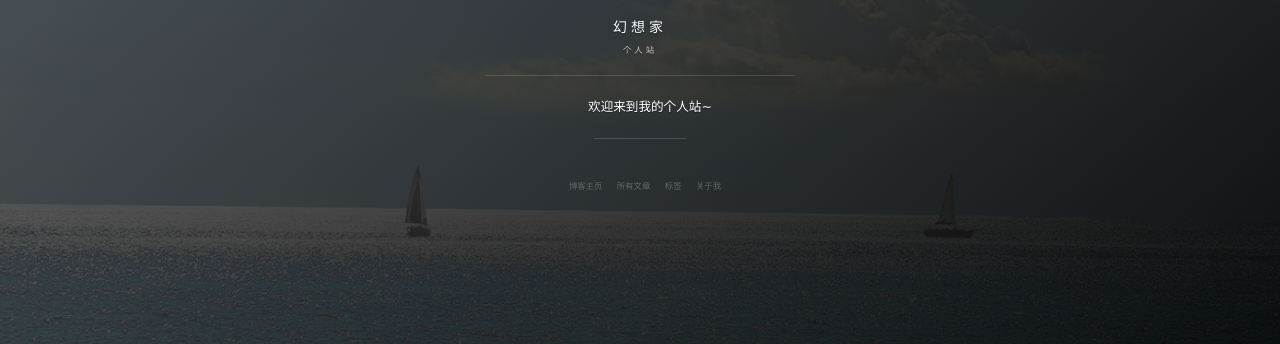
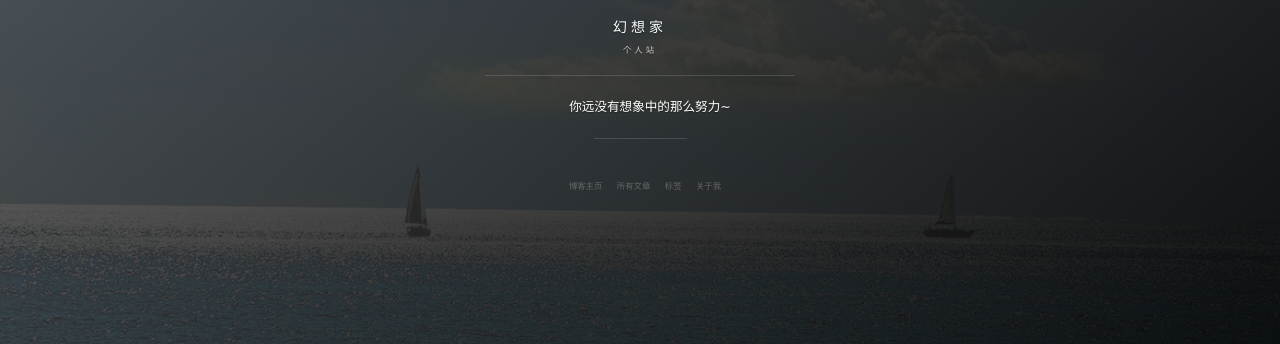
Before and after one commit to eternity-007/eternity-007.github.io, a Jekyll site: the page built from index.html, in a window 1280 px wide. Shown: the part 409-753 px from the top of the page. Built offline with Jekyll 4.4.1, drawn with Linux system fonts in a browser that asks for light colours; nearby versions of some CDN libraries; the list of posts is cut into pages by our own code; comment, search, counter and statistics services are not loaded.

Commit message:
Update _config.yml

```diff
--- a/_config.yml
+++ b/_config.yml
@@ -1,7 +1,7 @@
 # Basic
 title: 幻想家
 subtitle: 个人站
-description: 欢迎来到我的个人站~
+description: 你远没有想象中的那么努力~
 # 头像里面的标题
 avatarTitle: dreamer
 # 头像里面的描述
```
